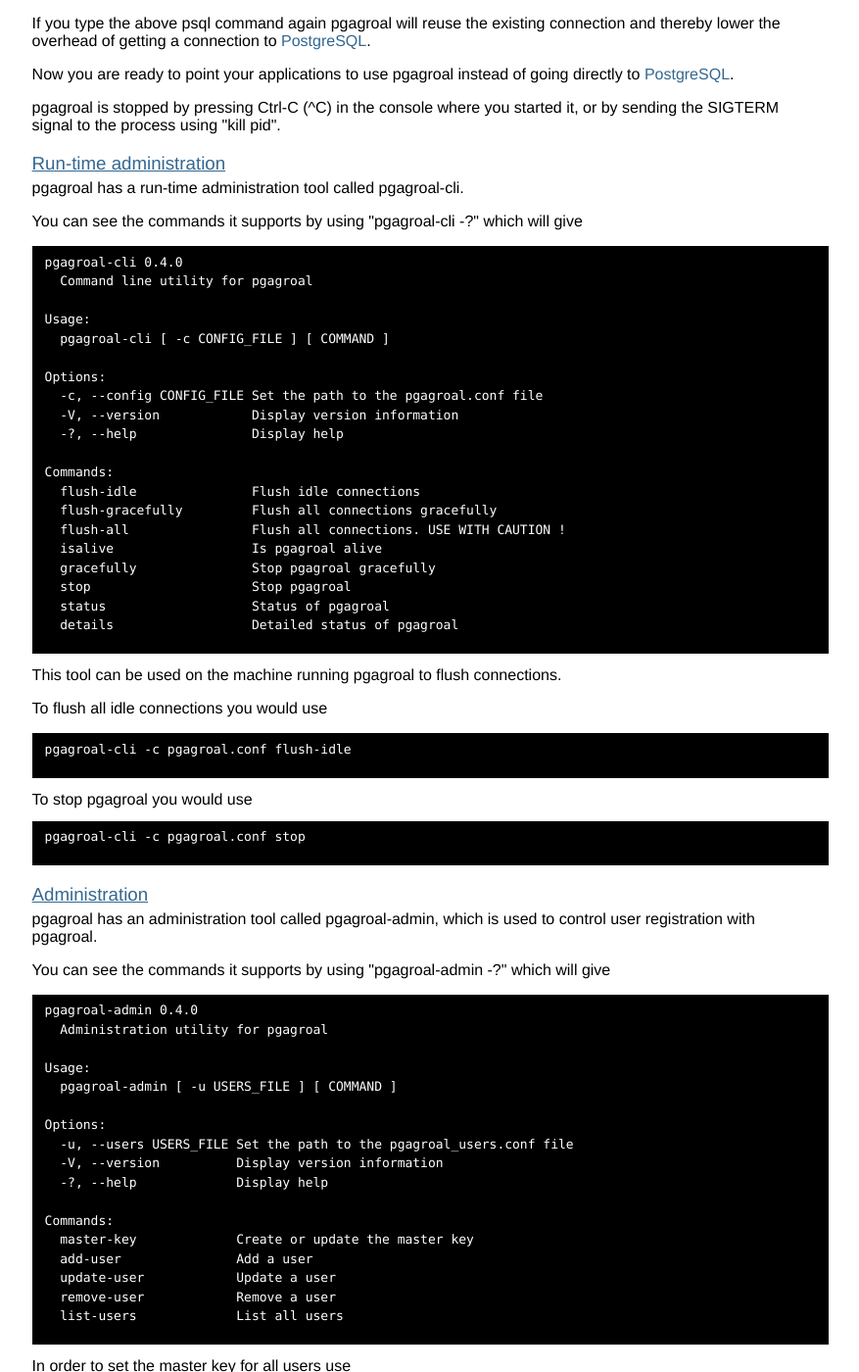
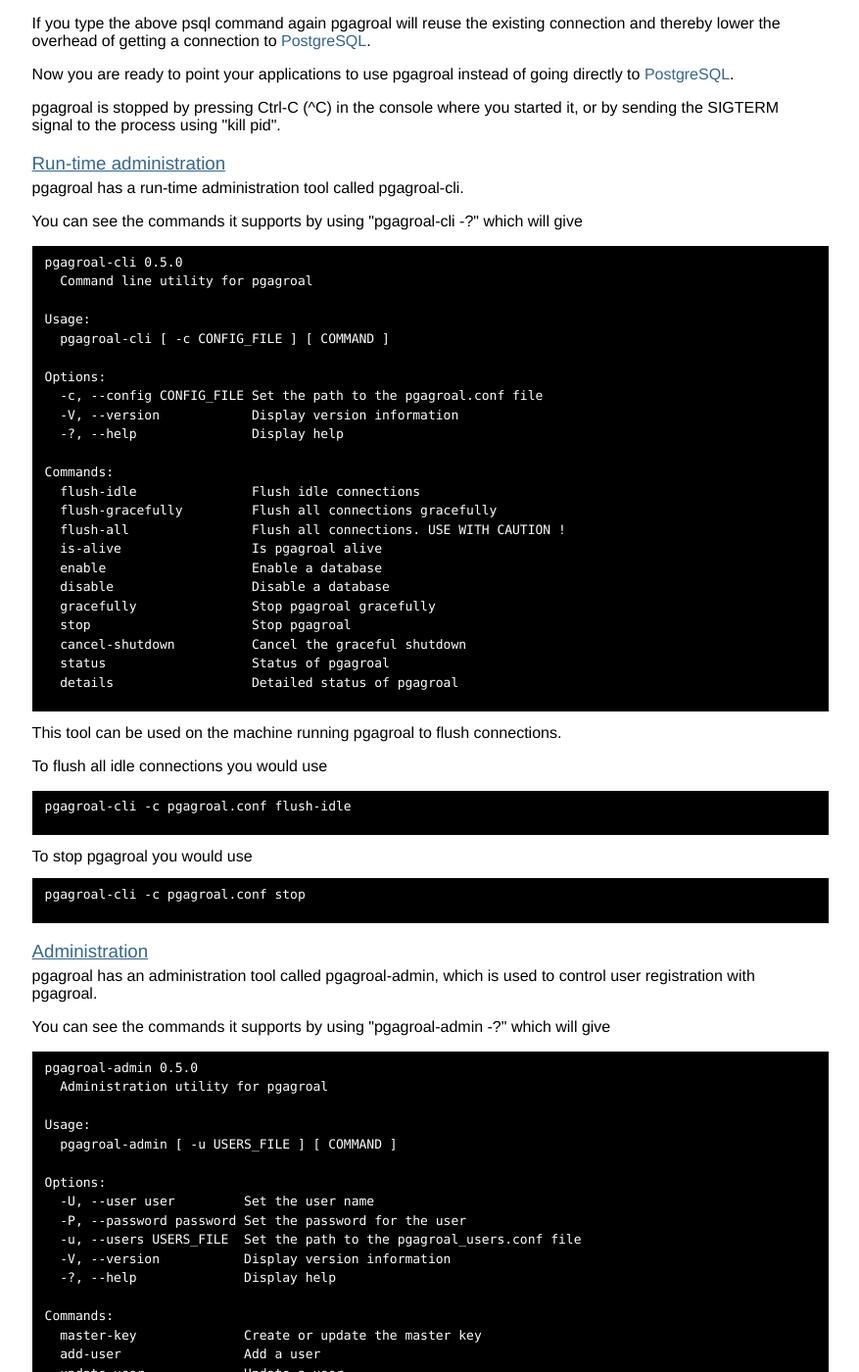
Before and after one commit to agroal/pgagroal, a Jekyll site: the page built from gettingstarted.html, in a window 1280 px wide and 1400 px high, scrolled down 1676 px. Shown: the whole window at 98% size, without its empty margins (219-1096 px from the left). Built offline with Jekyll 4.4.1, drawn with Linux system fonts in a browser that asks for light colours; some web fonts are replaced; some of the changed text lies outside the part shown.

Commit message:
pgagroal 0.5.0

```diff
--- a/_data/releases.yml
+++ b/_data/releases.yml
@@ -13,3 +13,6 @@
 - name: pgagroal 0.4.0
   date: 2020-01-07
   announce: release/announcement/2020/01/07/pgagroal-0.4.0.html
+- name: pgagroal 0.5.0
+  date: 2020-03-17
+  announce: release/announcement/2020/03/17/pgagroal-0.5.0.html
--- a/gettingstarted.html
+++ b/gettingstarted.html
@@ -16,7 +16,7 @@
     using "pgagroal -?". You should see
 
     <pre>
-pgagroal 0.4.0
+pgagroal 0.5.0
   High-performance connection pool for PostgreSQL
 
 Usage:
@@ -133,7 +133,7 @@
     You can see the commands it supports by using "pgagroal-cli -?" which will give
 
     <pre>
-pgagroal-cli 0.4.0
+pgagroal-cli 0.5.0
   Command line utility for pgagroal
 
 Usage:
@@ -148,9 +148,12 @@
   flush-idle               Flush idle connections
   flush-gracefully         Flush all connections gracefully
   flush-all                Flush all connections. USE WITH CAUTION !
-  isalive                  Is pgagroal alive
+  is-alive                 Is pgagroal alive
+  enable                   Enable a database
+  disable                  Disable a database
   gracefully               Stop pgagroal gracefully
   stop                     Stop pgagroal
+  cancel-shutdown          Cancel the graceful shutdown
   status                   Status of pgagroal
   details                  Detailed status of pgagroal
     </pre>
@@ -177,23 +180,25 @@
     You can see the commands it supports by using "pgagroal-admin -?" which will give
 
     <pre>
-pgagroal-admin 0.4.0
+pgagroal-admin 0.5.0
   Administration utility for pgagroal
 
 Usage:
   pgagroal-admin [ -u USERS_FILE ] [ COMMAND ]
 
 Options:
-  -u, --users USERS_FILE Set the path to the pgagroal_users.conf file
-  -V, --version          Display version information
-  -?, --help             Display help
+  -U, --user user         Set the user name
+  -P, --password password Set the password for the user
+  -u, --users USERS_FILE  Set the path to the pgagroal_users.conf file
+  -V, --version           Display version information
+  -?, --help              Display help
 
 Commands:
-  master-key             Create or update the master key
-  add-user               Add a user
-  update-user            Update a user
-  remove-user            Remove a user
-  list-users             List all users
+  master-key              Create or update the master key
+  add-user                Add a user
+  update-user             Update a user
+  remove-user             Remove a user
+  list-users              List all users
     </pre>
 
     In order to set the master key for all users use
@@ -236,4 +241,8 @@
     </ul>
     <p/>
     All contributions are most welcome !
+    <p/>
+    Consider giving the project a <a href="https://github.com/agroal/pgagroal/stargazers">star</a> on
+    <a href="https://github.com/agroal/pgagroal/">GitHub</a> if you find it useful. And, feel free to follow
+    the project on <a href="https://twitter.com/pgagroal/">Twitter</a> as well.
 </div>
```
Also changed, not shown: _posts/2020-03-17-pgagroal-0.5.0.md (added, +40 -0 lines), configuration.html (+8 -1 lines).
